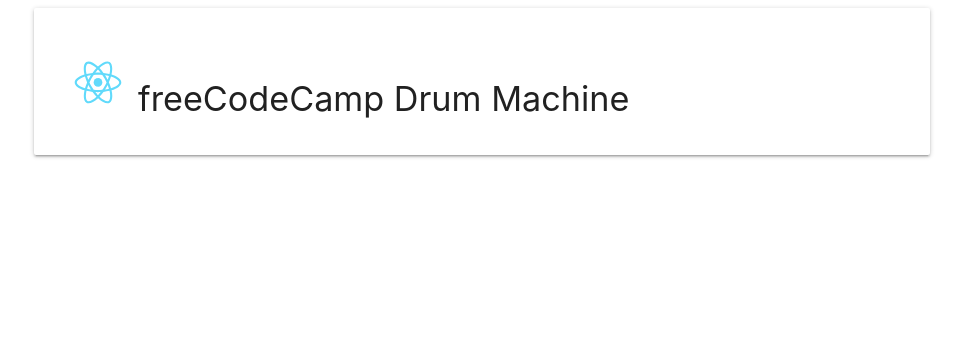
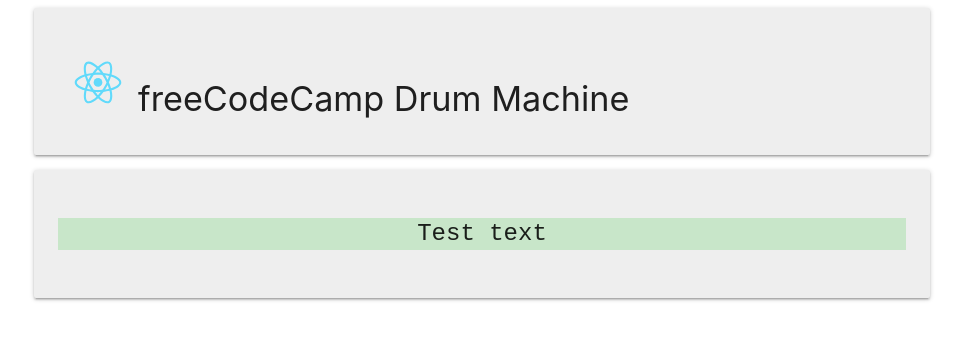
Before and after one commit to Bus42/drum_machine, a React (Create React App) app: page / in a window 1280 px wide. Shown: the top 340 px of the page, without its empty margins (158-1121 px from the left). Built offline with nearby package versions, Linux system fonts and the light colour scheme.

Commit message:
Creates Display component with test text

```diff
--- a/src/App.js
+++ b/src/App.js
@@ -2,17 +2,20 @@
 import logo from './logo.svg';
 import './App.css';
 import Header from './components/Header';
+import Display from './components/Display';
 
 class App extends Component {
   constructor(props) {
     super(props);
     this.state = {
-      title: "freeCodeCamp Drum Machine"
+      title: "freeCodeCamp Drum Machine",
+      displayText: "Test text"
      }
   }
   render() {
-    return ( <div className="container">
+    return ( <div id="drum-machine" className="container">
       <Header title={this.state.title} logo={logo} />
+      <Display text={this.state.displayText} />
     </div> );
   }
 }
--- /dev/null
+++ b/src/components/Display.js
@@ -0,0 +1,13 @@
+import React from 'react';
+
+const Display = (props) => {
+    return ( <div id="display" className="card grey lighten-3">
+    <div className="card-content">
+    <div className="card-title">
+        <pre className="center green lighten-4" >{props.text}</pre>
+    </div>
+    </div>
+    </div> );
+}
+
+export default Display;
--- a/src/components/Header.js
+++ b/src/components/Header.js
@@ -2,7 +2,7 @@
 
 const Header = props => {
   return (
-    <header className="card-panel">
+    <header className="card-panel grey lighten-3">
       <h4>
         <img
           src={props.logo}
```
